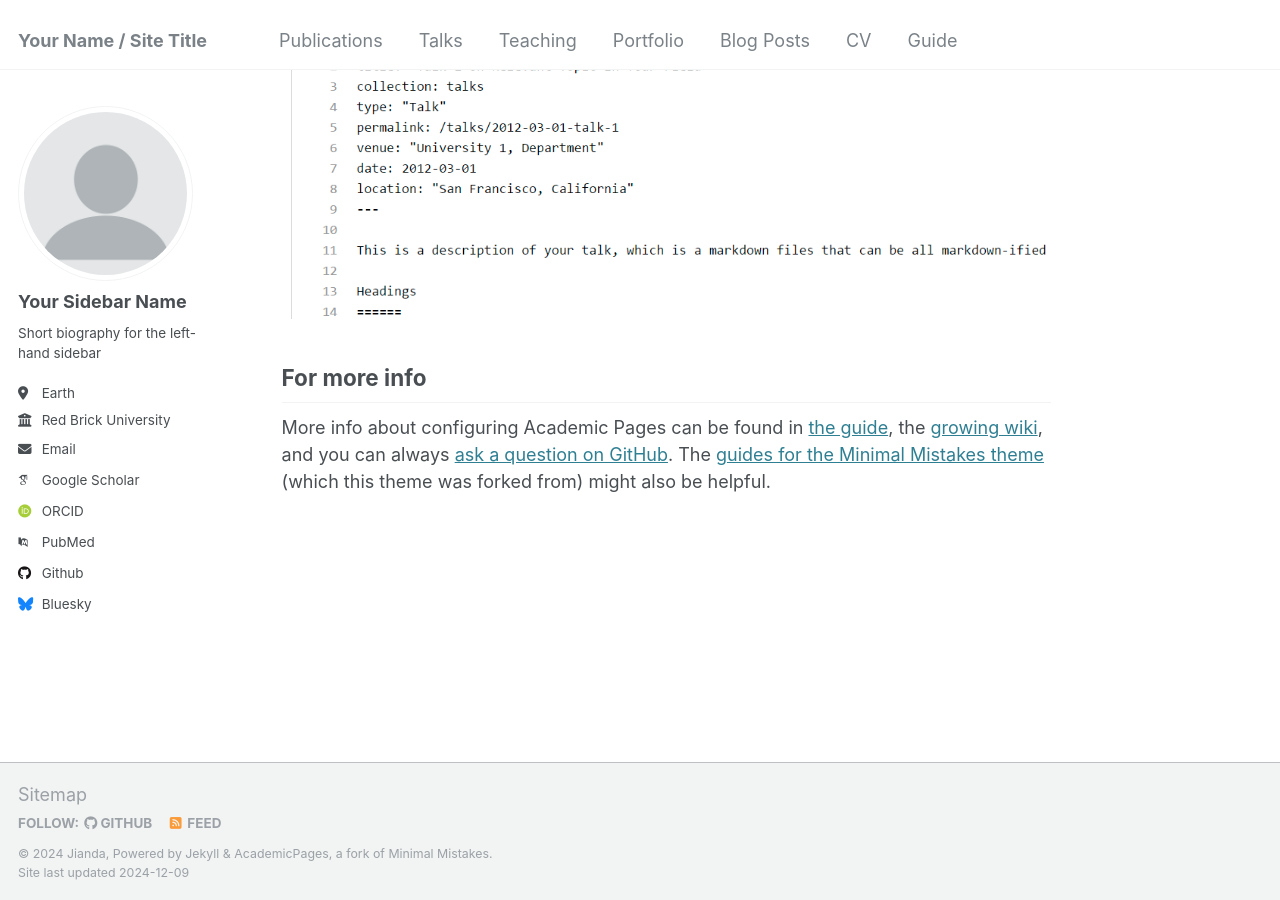
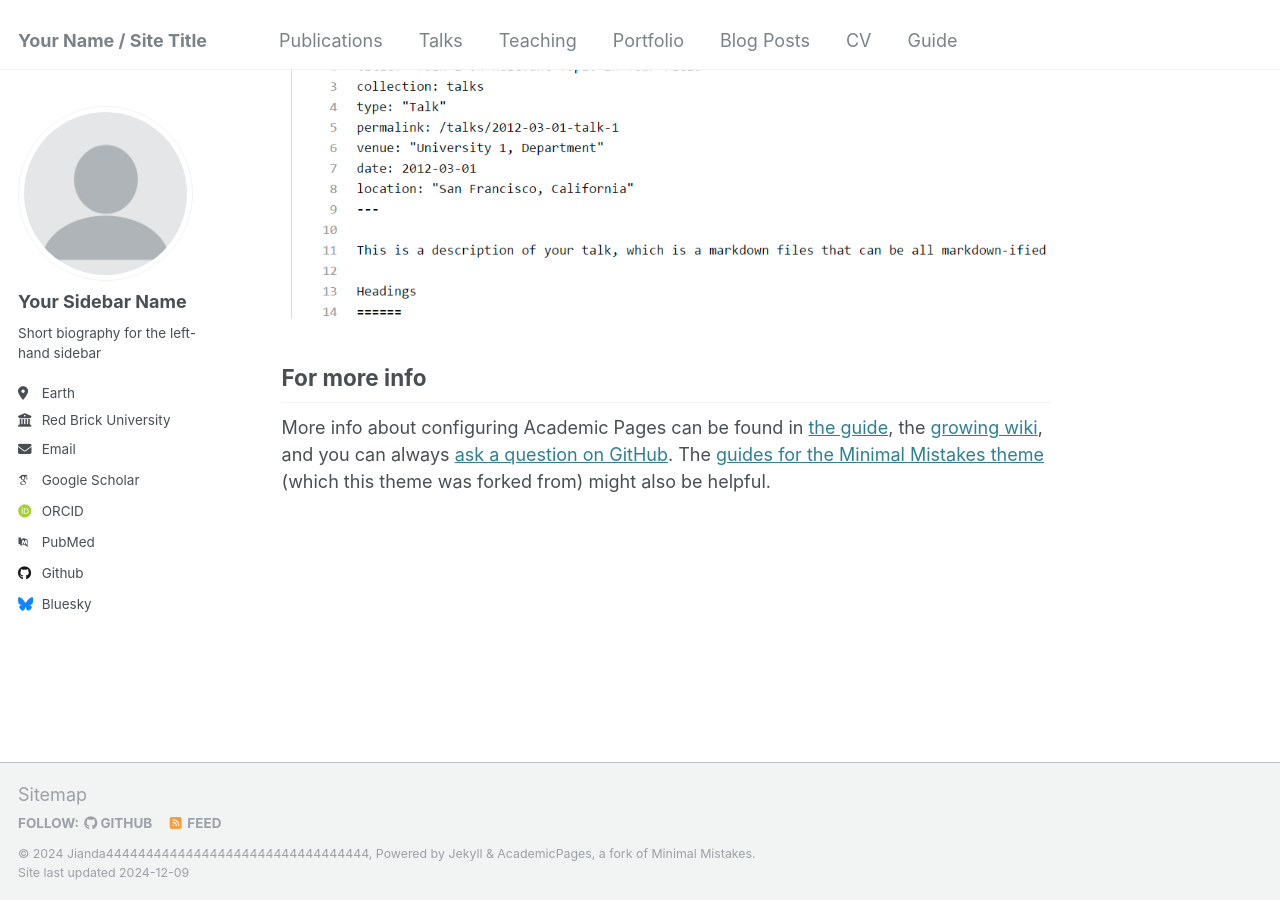
Before and after one commit to JiandaBi/Jianda.github.io, a Jekyll site: the page built from _pages/about.md, in a window 1280 px wide and 900 px high, scrolled down 2643 px. Built offline with Jekyll 4.4.1, drawn with Linux system fonts in a browser that asks for light colours; some web fonts are replaced.

Commit message:
Update _config.yml

```diff
--- a/_config.yml
+++ b/_config.yml
@@ -10,11 +10,11 @@
 locale                   : "en-US"
 title                    : "Your Name / Site Title"
 title_separator          : "-"
-name                     : &name "Jianda"
+name                     : &name "Jianda444444444444444444444444444444444"
 description              : &description "personal description"
-url                      : https://jiandabi.github.io # the base hostname & protocol for your site e.g. "https://[your GitHub username].github.io"
+url                      : https://jiandabi.github.io/main # the base hostname & protocol for your site e.g. "https://[your GitHub username].github.io"
 baseurl                  : "" # the subpath of your site, e.g. "/blog"
-repository               : "JiandaBi/Jianda.github.io"
+repository               : "JiandaBi/main"
 
 # Site Author - The following control what appear as part of the author content on the side bar.
 #               If a field is blank the icon and link will not appear, otherwise it will be shown.
```
